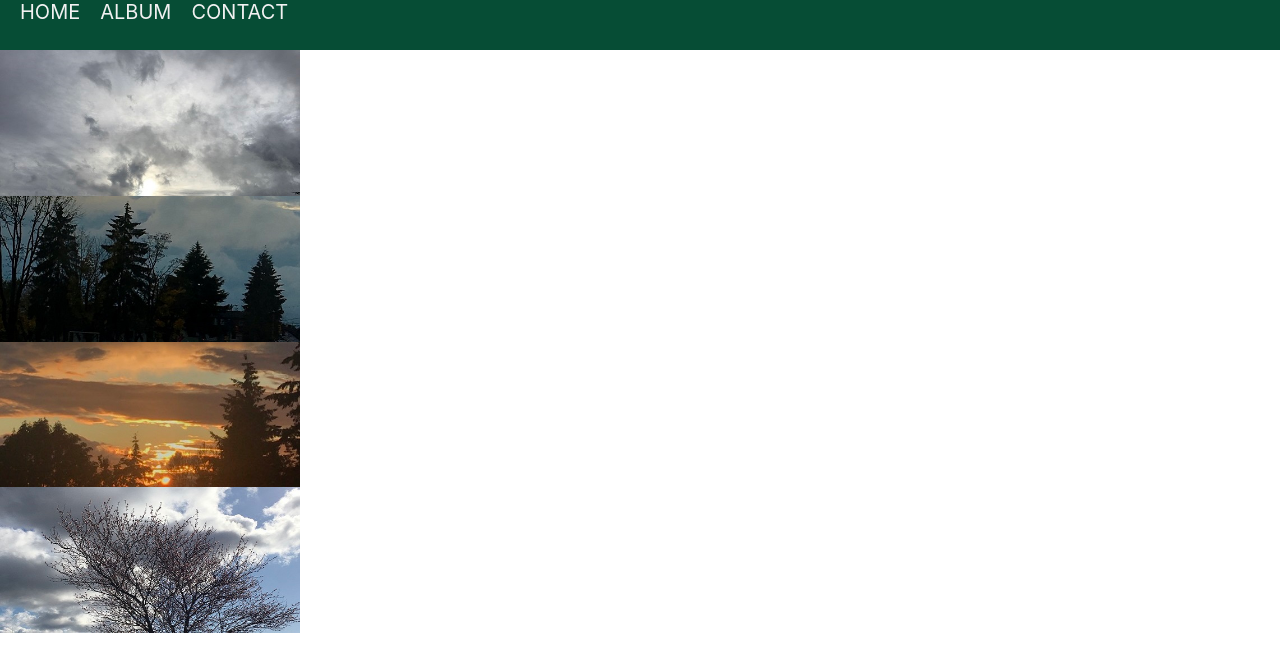
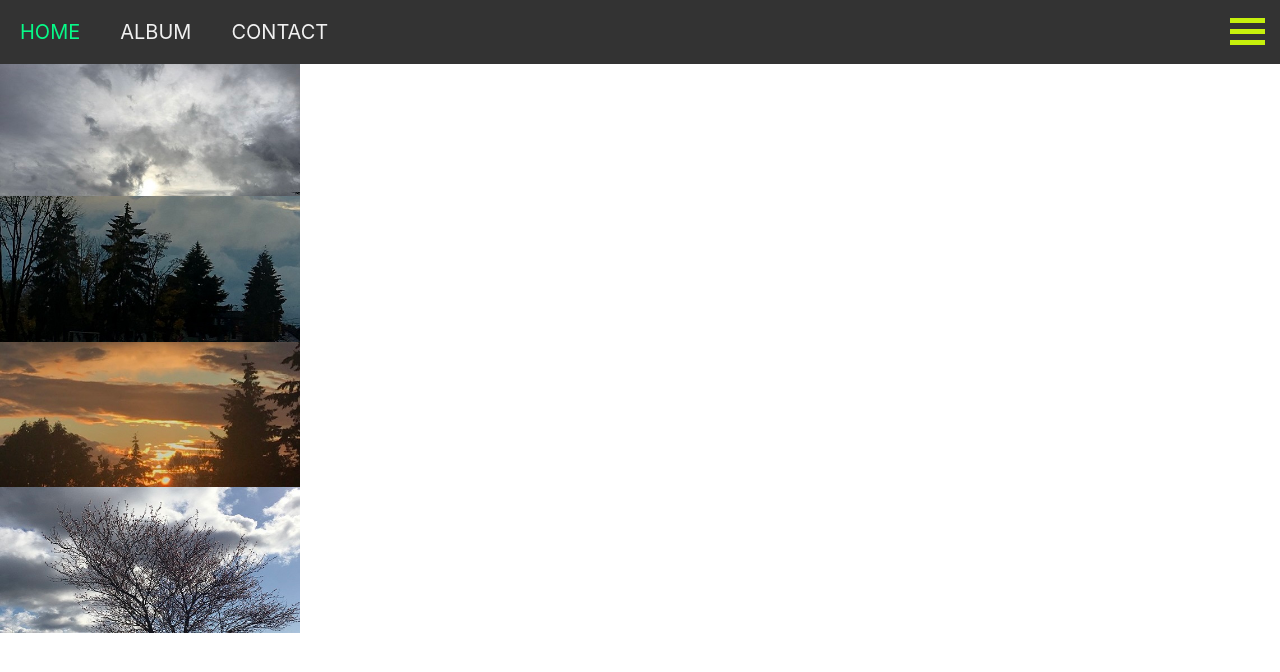
Before and after one commit to mobile44/beautiful_home, a React (Create React App) app: page / in a window 1280 px wide. Shown: the top 672 px of the page. Built offline with nearby package versions, Linux system fonts and the light colour scheme.

Commit message:
add: update home page content

```diff
--- a/package.json
+++ b/package.json
@@ -8,6 +8,7 @@
     "@testing-library/react": "^12.1.2",
     "@testing-library/user-event": "^13.5.0",
     "gh-pages": "^3.2.3",
+    "qs": "^6.10.2",
     "react": "^17.0.2",
     "react-dom": "^17.0.2",
     "react-router-dom": "^6.2.1",
--- a/src/App.css
+++ b/src/App.css
@@ -1,79 +1,65 @@
-nav {
+.list {
   position: fixed;
+  top: 0;
+  left: 0;
   width: 100%;
-  height: 50px;
   background: #333;
-  /*background: linear-gradient(45deg, rgb(156, 14, 156), midnightblue);*/
-}
-.list {
-  /*list-style-type: none;*/
-  background-color: rgb(6, 77, 53);
-  height: 100%;
-  padding-left: 20px;
-  /*background: linear-gradient(45deg, rgb(156, 14, 156), midnightblue);*/
-  /*height: 100%;*/
-  /*display: flex;*/
-  /*justify-content:flex-start;*/
-  /*align-items:flex-start;*/
-  /*position: relative;*/
+  list-style-type: none;
 }
 .items {
-  position: relative;
-  /*top:10px;*/
+  display:inline-block;
   text-decoration: none;
-  margin-right: 20px;
   font-size: 20px;
+  padding: 20px;
   text-transform: uppercase;
   color: #f1f1f1;
-  /*cursor: pointer;*/
 }
 .aitems {
-  position: relative;
-  /*top:10px;*/
+  display:inline-block;
   text-decoration: none;
-  margin-right: 20px;
   font-size: 20px;
+  padding: 20px;
   text-transform: uppercase;
   color: #eb0c0c;
-  /*cursor: pointer;*/
 }
 .items:hover {
-  /*background-color: rgb(5, 109, 74);*/
-  color:rgb(36, 22, 1)
+  color:rgb(7, 250, 136)
 }
 .aitems:hover {
-  color:rgb(36, 22, 1)
+  color:rgb(99, 8, 134)
 }
-.btn {
+.shortMenu {
   display: none;
   position: absolute;
   right: 10px;
   top: 7px;
   padding: 5px;
-  color: #000;
-  font-size: 18px;
+  display: inline-block;
+  cursor: pointer;
+}
+.bar1, .bar2, .bar3 {
+  width: 35px;
+  height: 5px;
+  background-color: rgb(198, 240, 12);
+  margin: 6px 0;
+  transition: 0.4s;
 }
 @media screen and (max-width: 500px){
-  .list {
-    /*flex-direction: column;*/
-    height: 100%;
+  nav {
+    position:absolute;
+    left: 0;
+    top:0;
+    width: 100%;
+    height: 62.5px;
+    background-color: #333;
   }
-  .items:nth-child(1){
-    border-top: 1px solid rgba(255, 255, 255, 0.555);
-    margin-top: 50px;
+  .items:nth-child(2){
+    display: block;
   }
-  .items {
-    float: left;
-    background-color: lightslategrey;
-    width: 100%;
-    border-top: 1px solid rgba(255, 255, 255, 0.555);
-    text-align: center;
-    /*margin-right: 0px;*/
-    /*padding: 20px 0;*/
-    padding-top: 20px;
-    padding-bottom: 20px;
+  .aitems:nth-child(2){
+    display: block;
   }
-  .btn {
+  .shortMenu {
     display: block;
   }
 }
--- a/src/App.js
+++ b/src/App.js
@@ -15,17 +15,45 @@ function App(props) {
     setToggleMenu(!toggleMenu);
   }
 
-  const setActive = (activeItem) => {
-    if (activeItem==="Home") {
+  useEffect(() => { //initiate && reload update
+    const currentPage=JSON.parse(window.localStorage.getItem('activePage'));
+    if (currentPage==="Home" || currentPage==="") {
+      setActiveHome(true);
+      setActiveAlbum(false);
+      setActiveContact(false);
+      window.localStorage.setItem('activePage', JSON.stringify('Home'));
+    }
+    if (currentPage==="Album") {
+      setActiveHome(false);
+      setActiveAlbum(true);
+      setActiveContact(false);
+      window.localStorage.setItem('activePage', JSON.stringify('Album'));
+    }
+    if (currentPage==="Contact") {
+      setActiveHome(false);
+      setActiveAlbum(false);
+      setActiveContact(true);
+      window.localStorage.setItem('activePage', JSON.stringify('Contact'));
+    }
+  },[setActiveHome,setActiveAlbum,setActiveContact]);
+
+  function updatePage(activePage) { //by click event to update activePage
+    if (activePage==="Home") {
       setActiveHome(true);
       setActiveAlbum(false);
       setActiveContact(false);
     }
-    if (activeItem==="Album") {
+    if (activePage==="Album") {
       setActiveHome(false);
       setActiveAlbum(true);
       setActiveContact(false);
     }
+    if (activePage==="Contact") {
+      setActiveHome(false);
+      setActiveAlbum(false);
+      setActiveContact(true);
+    }
+    window.localStorage.setItem('activePage', JSON.stringify(activePage));
   }
 
   useEffect(() => {
@@ -46,12 +74,17 @@ function App(props) {
     <nav>
       {(toggleMenu || screenWidth > 500) && (
         <div className="list">
-          <Link className={activeHome?"aitems":"items"} to="/" onClick={()=>setActive("Home")}>Home</Link>
-          <Link className={activeAlbum?"aitems":"items"} to="/album" onClick={()=>setActive("Album")}>Album</Link>
-          <Link className="items" to="/">CONTACT</Link>
+          <Link className={activeHome?"aitems":"items"} to="/" onClick={()=>updatePage("Home")}>Home</Link>
+          <Link className={activeAlbum?"aitems":"items"} to="/album" onClick={()=>updatePage("Album")}>Album</Link>
+          <Link className={activeContact?"aitems":"items"} to="/" onClick={()=>updatePage("Contact")}>CONTACT</Link>
         </div>
       )}
-      <button onClick={toggleNav} className="btn">Menu</button>
+      {/*<button onClick={toggleNav} className="btn">Menu</button>*/}
+      <div className="shortMenu" onClick={toggleNav}>
+        <div className="bar1"></div>
+        <div className="bar2"></div>
+        <div className="bar3"></div>
+      </div>
     </nav>
       <Routes>
         <Route path="/" element={<Home/>} />
--- /dev/null
+++ b/src/App_1.css
@@ -0,0 +1,93 @@
+nav {
+  position: fixed;
+  width: 100%;
+  height: 50px;
+  background: #333;
+  /*background: linear-gradient(45deg, rgb(156, 14, 156), midnightblue);*/
+}
+.list {
+  /*list-style-type: none;*/
+  background-color: rgb(6, 77, 53);
+  height: 100%;
+  padding-left: 20px;
+  /*background: linear-gradient(45deg, rgb(156, 14, 156), midnightblue);*/
+  /*display: flex;*/
+  /*justify-content:flex-start;*/
+  /*align-items:flex-start;*/
+  /*position: relative;*/
+}
+.items {
+  position:relative;
+  /*top:10px;*/
+  text-decoration: none;
+  margin-right: 20px;
+  font-size: 20px;
+  text-transform: uppercase;
+  color: #f1f1f1;
+  /*cursor: pointer;*/
+}
+.aitems {
+  position: relative;
+  /*top:10px;*/
+  text-decoration: none;
+  margin-right: 20px;
+  font-size: 20px;
+  text-transform: uppercase;
+  color: #eb0c0c;
+  /*cursor: pointer;*/
+}
+.items:hover {
+  /*background-color: rgb(5, 109, 74);*/
+  color:rgb(36, 22, 1)
+}
+.aitems:hover {
+  color:rgb(36, 22, 1)
+}
+.btn {
+  display: none;
+  position: absolute;
+  right: 10px;
+  top: 7px;
+  padding: 5px;
+  color: #000;
+  font-size: 18px;
+}
+@media screen and (max-width: 500px){
+  .list {
+    /*flex-direction: column;*/
+    height: 100%;
+  }
+  .items:nth-child(1){
+    border-top: 1px solid rgba(255, 255, 255, 0.555);
+    margin-top: 50px;
+  }
+  .aitems:nth-child(1){
+    border-top: 1px solid rgba(255, 255, 255, 0.555);
+    margin-top: 50px;
+  }
+  .items {
+    float: left;
+    background-color: lightslategrey;
+    width: 100%;
+    border-top: 1px solid rgba(255, 255, 255, 0.555);
+    text-align: center;
+    /*margin-right: 0px;*/
+    /*padding: 20px 0;*/
+    padding-top: 20px;
+    padding-bottom: 20px;
+  }
+  .aitems {
+    float: left;
+    background-color: lightslategrey;
+    width: 100%;
+    border-top: 1px solid rgba(255, 255, 255, 0.555);
+    text-align: center;
+    /*margin-right: 0px;*/
+    /*padding: 20px 0;*/
+    padding-top: 20px;
+    padding-bottom: 20px;
+  }
+  .btn {
+    display: block;
+  }
+}
```
Also changed, not shown: 1 other file (tests, documents, lock files or other folders).
